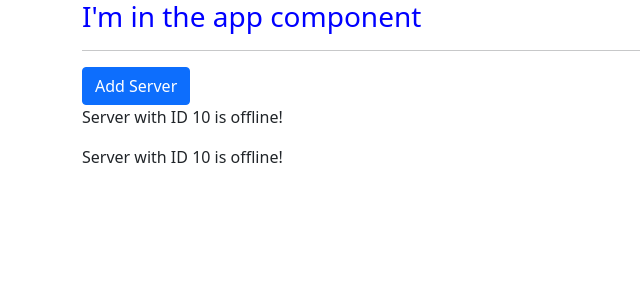
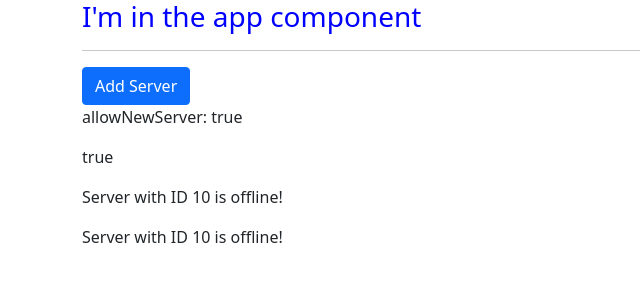
Before and after one commit to laurajunco/angular, an Angular app in the folder my-first-app/: page / in a window 1280 px wide. Shown: the top 300 px of the page, without its empty margins (0-640 px from the left). Built offline with nearby package versions, Linux system fonts and the light colour scheme.

Commit message:
Property Binding Versus String Interpolation

```diff
--- a/my-first-app/src/app/servers/servers.component.html
+++ b/my-first-app/src/app/servers/servers.component.html
@@ -1,3 +1,5 @@
 <button class="btn btn-primary" [disabled]="!allowNewServer">Add Server</button>
+<p>allowNewServer: {{ allowNewServer }}</p>
+<p [innerText]="allowNewServer"></p>
 <app-server></app-server>
 <app-server></app-server>
```
Also changed, not shown: 1 other file (tests, documents, lock files or other folders).
